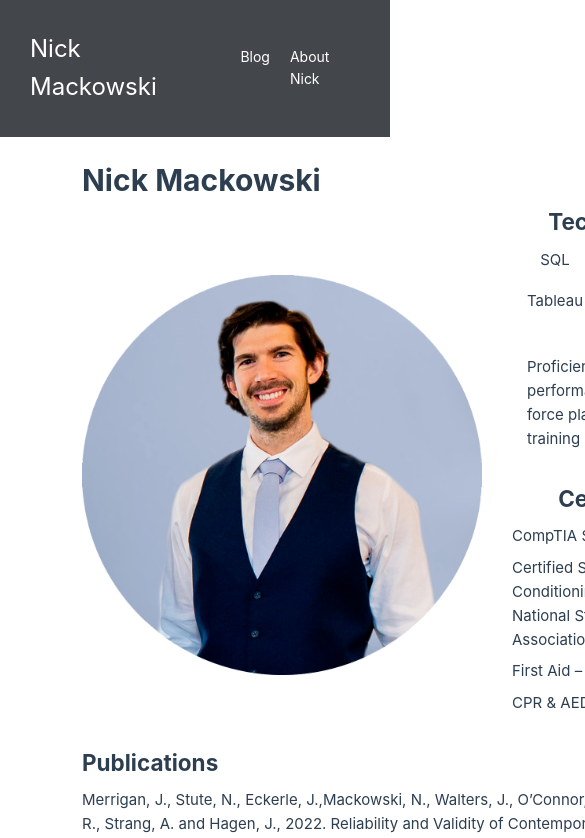
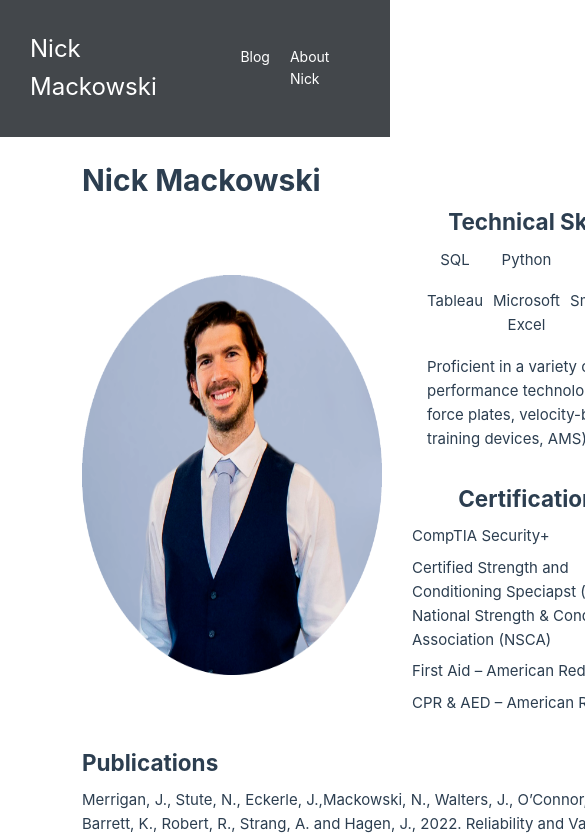
Before and after one commit to nmack41/nmdotcom, a Vue app: page / in a window 390 px wide. Shown: the top 838 px of the page, 585 px wide, since content can reach past the window. Built offline with nearby package versions, Linux system fonts and the light colour scheme.

Commit message:
changes for mobile viewing

```diff
--- a/src/views/AboutView.vue
+++ b/src/views/AboutView.vue
@@ -139,6 +139,28 @@ export default {
 </script>
 
 <style scoped>
+@media only screen and (max-width: 600px) {
+  .about-me-wrapper {
+    flex-direction: column;
+  }
+
+  .about-me-skillcerts {
+    width: 100%;
+    padding-left: 0;
+    text-align: center;
+  }
+
+  .techskills {
+    grid-template-columns: 1fr;
+  }
+
+  #profile1 {
+    width: 100%;
+    max-width: 300px;
+    height: auto;
+  }
+}
+
 .about-me {
   padding: 2em;
   display: flex;
```
